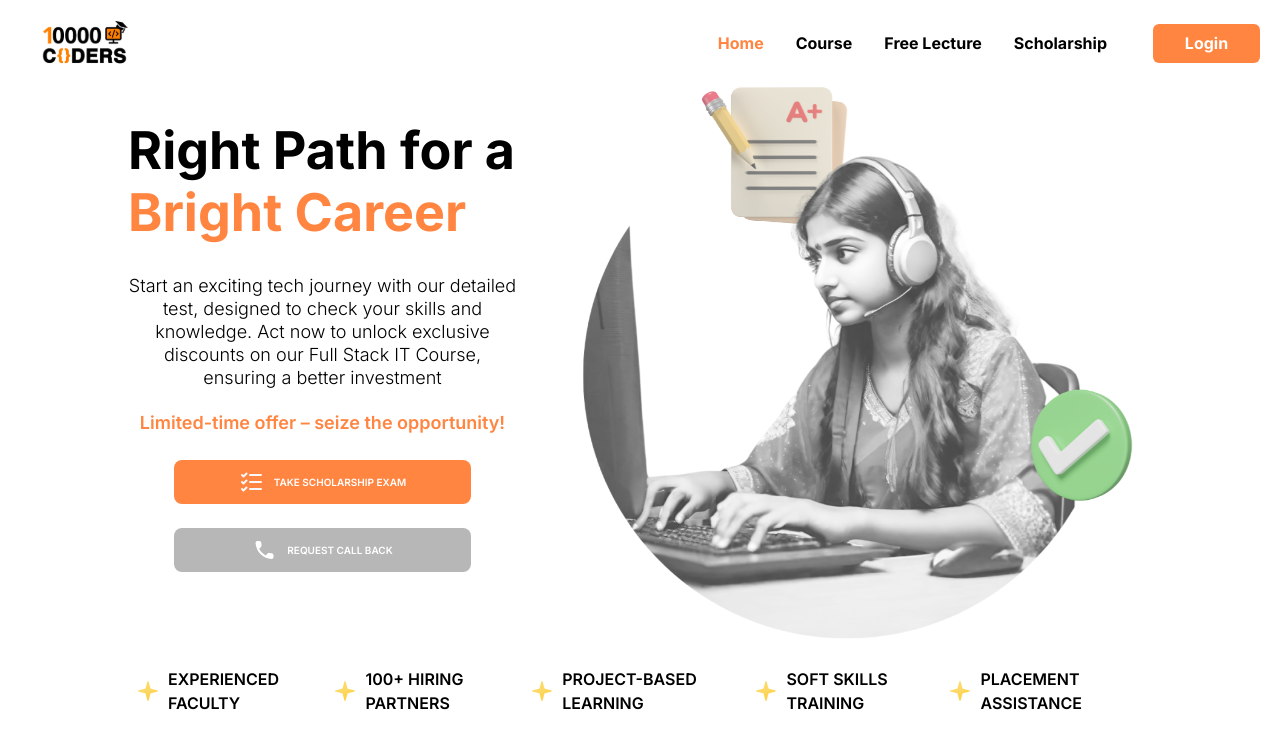
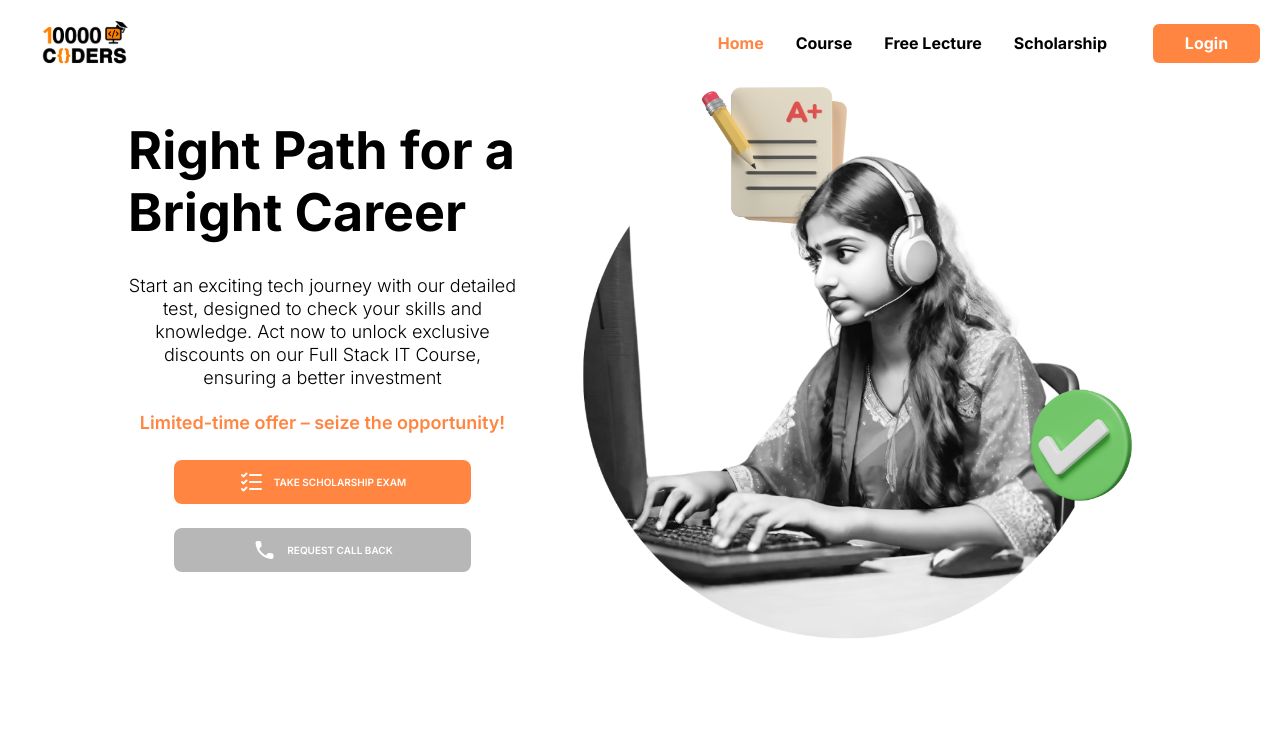
Before and after one commit to sanny085/product-10k-student-ui, a Next.js app: page /Scholarship in a window 1280 px wide. Shown: the top 748 px of the page. Built offline with nearby package versions, Linux system fonts and the light colour scheme.

Commit message:
Configured alias for all option

```diff
--- a/src/app/(routes)/FreeLecture/page.js
+++ b/src/app/(routes)/FreeLecture/page.js
@@ -1,7 +1,8 @@
-import { LandingPageFooter } from "@/components/HomeComponents/LandingPage/LandingPage";
-import styles from "@/components/HomeComponents/LandingPage/LandingPage.module.css";
+// import { LandingPageFooter } from "@/components/HomeComponents/LandingPage/LandingPage";
+// import styles from "@/components/HomeComponents/LandingPage/LandingPage.module.css";
 
 const FreeLecture = () => {
+  const styles = "";
   return (
     <>
       <main
@@ -52,7 +53,7 @@ const FreeLecture = () => {
             />
           </div>
         </div>
-        <LandingPageFooter />
+        {/* <LandingPageFooter /> */}
       </main>
     </>
   );
--- a/src/app/(routes)/Scholarship/page.js
+++ b/src/app/(routes)/Scholarship/page.js
@@ -1,7 +1,8 @@
-import { LandingPageFooter } from "@/components/HomeComponents/LandingPage/LandingPage";
-import styles from "@/components/HomeComponents/LandingPage/LandingPage.module.css";
+// import { LandingPageFooter } from "@/components/HomeComponents/LandingPage/LandingPage";
+// import styles from "@/components/HomeComponents/LandingPage/LandingPage.module.css";
 
 const Scholarship = () => {
+  const styles = "";
   return (
     <>
       <main
@@ -52,7 +53,7 @@ const Scholarship = () => {
             />
           </div>
         </div>
-        <LandingPageFooter />
+        {/* <LandingPageFooter /> */}
       </main>
     </>
   );
--- a/src/app/preAuth/requestCallBack/page.js
+++ b/src/app/preAuth/requestCallBack/page.js
@@ -1,5 +1,5 @@
 "use client";
-import ThankYouModal from "@/components/Modals/ThankYouModal/ThankYouModal";
+// import ThankYouModal from "@/components/Modals/ThankYouModal/ThankYouModal";
 import styles from "./RequestCallBack.module.css";
 import { useState } from "react";
 const RequestCallBack = () => {
@@ -171,10 +171,10 @@ const RequestCallBack = () => {
             </button>
           </div>
         </form>
-        <ThankYouModal
+        {/* <ThankYouModal
           isTQModal={isTQModal}
           handleThankYouModal={handleThankYouModal}
-        />
+        /> */}
       </section>
     </main>
   );
```
